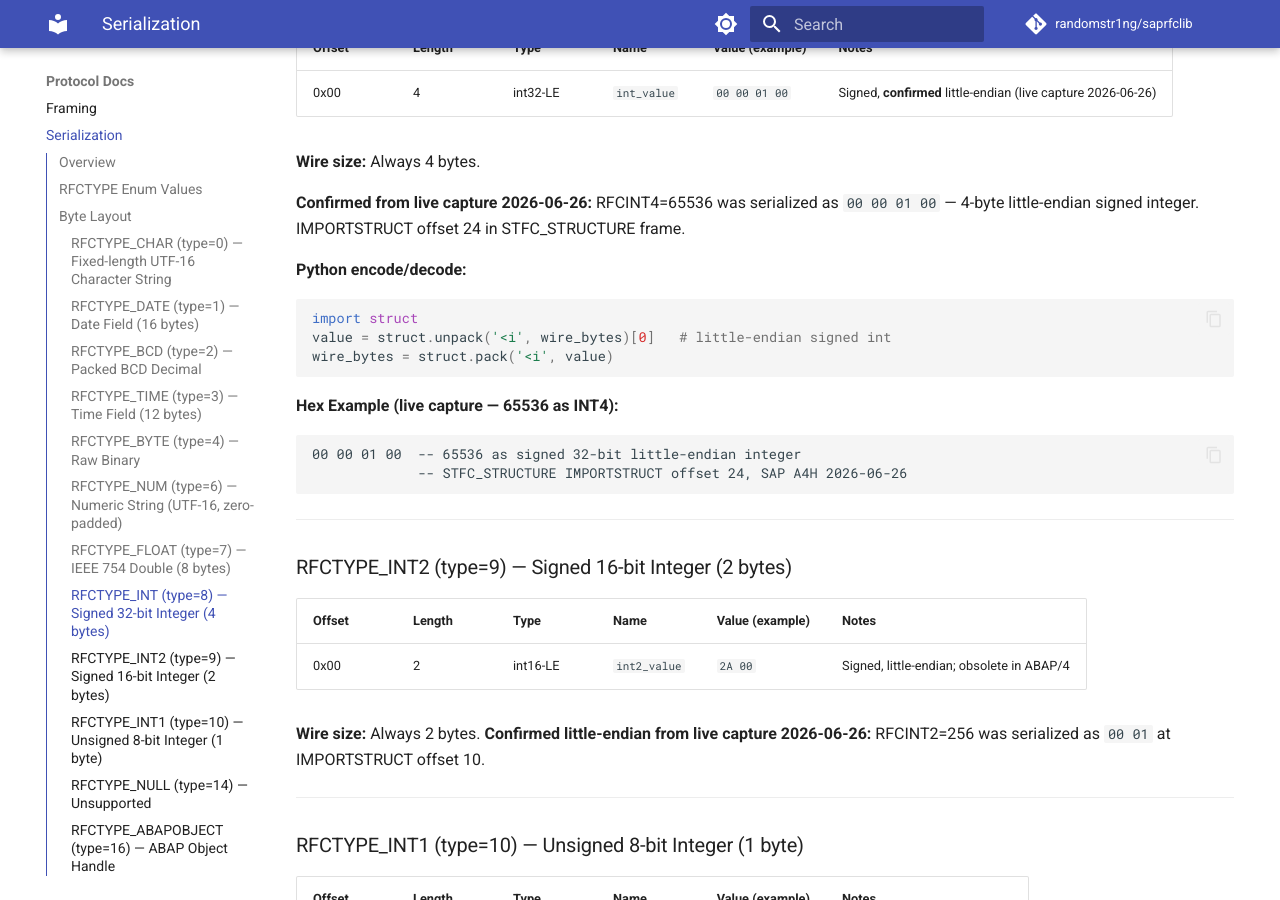
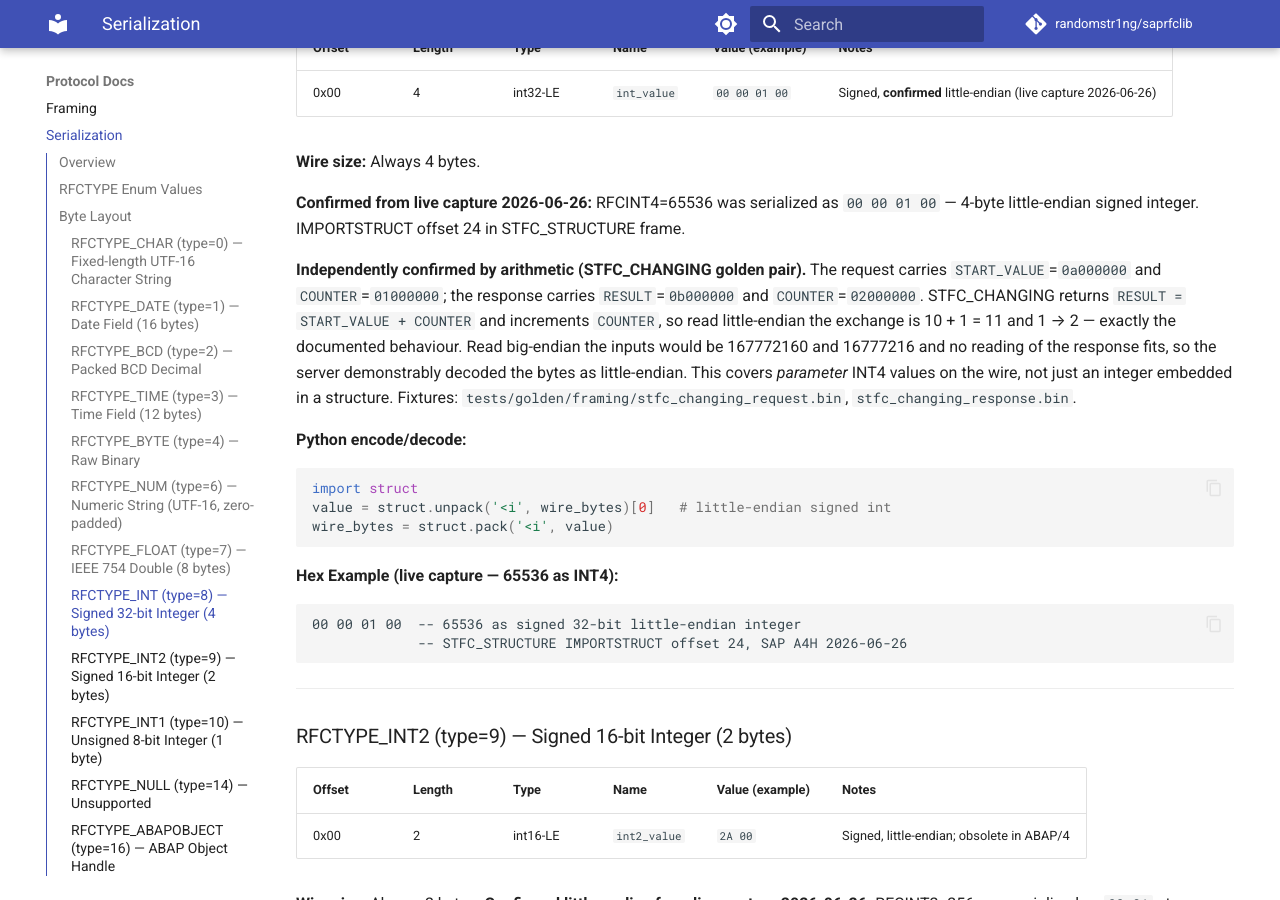
Before and after one commit to randomstr1ng/saprfclib, an MkDocs documentation site: the page built from docs/protocol/serialization.md, in a window 1280 px wide and 900 px high, scrolled down 6917 px. Built offline with MkDocs 1.6.1 and Material for MkDocs 9.7.7, drawn with Linux system fonts in a browser that asks for light colours; comment, search, counter and statistics services are not loaded.

Commit message:
update docs regarding INT4

````diff
--- a/docs/protocol/serialization.md
+++ b/docs/protocol/serialization.md
@@ -283,6 +283,16 @@ wire_bytes = struct.pack('<d', value)
 **Wire size:** Always 4 bytes.
 
 **Confirmed from live capture 2026-06-26:** RFCINT4=65536 was serialized as `00 00 01 00` — 4-byte little-endian signed integer. IMPORTSTRUCT offset 24 in STFC_STRUCTURE frame.
+
+**Independently confirmed by arithmetic (STFC_CHANGING golden pair).** The request
+carries `START_VALUE`=`0a000000` and `COUNTER`=`01000000`; the response carries
+`RESULT`=`0b000000` and `COUNTER`=`02000000`. STFC_CHANGING returns
+`RESULT = START_VALUE + COUNTER` and increments `COUNTER`, so read little-endian the
+exchange is 10 + 1 = 11 and 1 → 2 — exactly the documented behaviour. Read big-endian
+the inputs would be 167772160 and 16777216 and no reading of the response fits, so the
+server demonstrably decoded the bytes as little-endian. This covers *parameter* INT4
+values on the wire, not just an integer embedded in a structure.
+Fixtures: `tests/golden/framing/stfc_changing_request.bin`, `stfc_changing_response.bin`.
 
 **Python encode/decode:**
 ```python
````
Also changed, not shown: CHANGELOG.md (+10 -0 lines), 1 other file.
